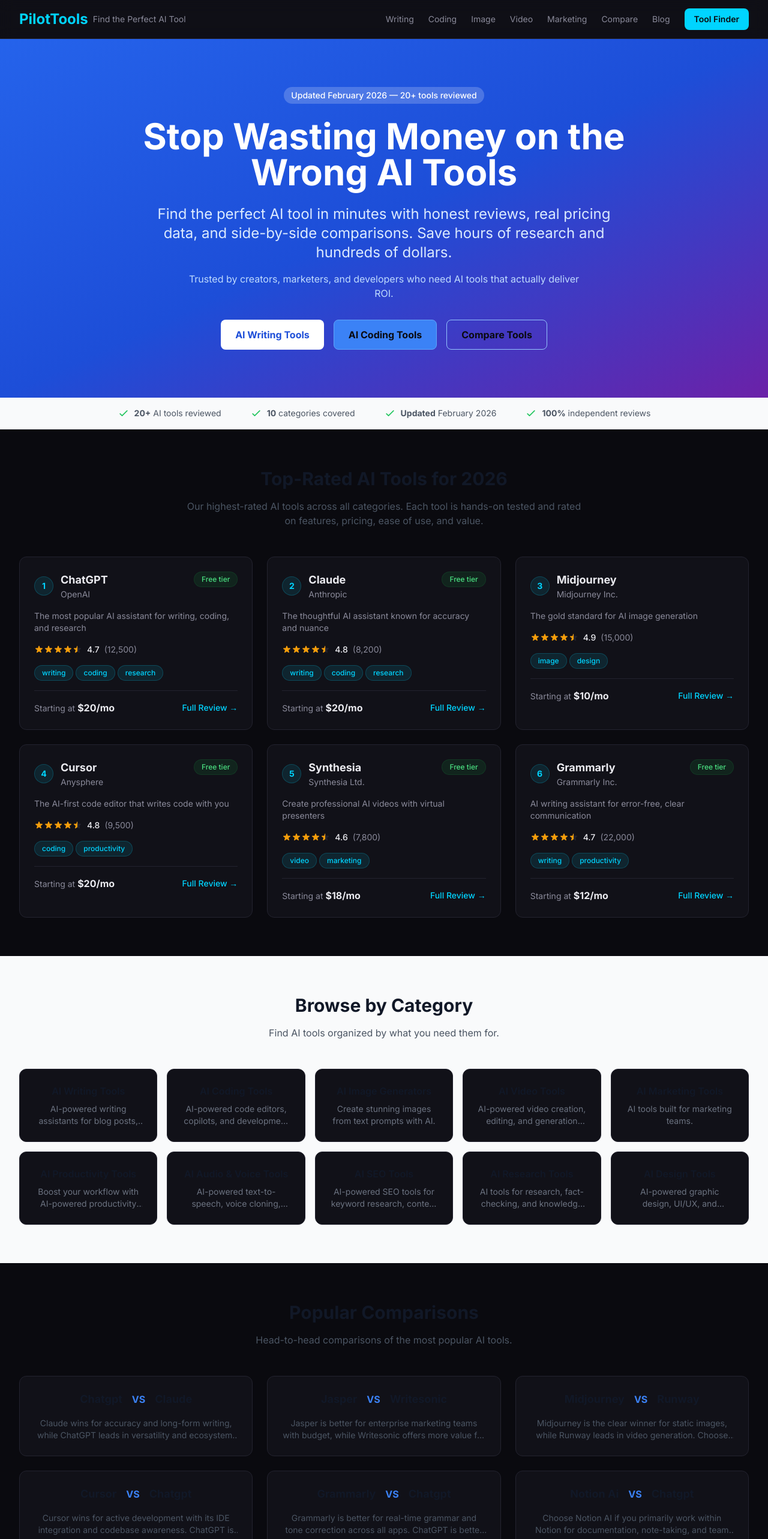
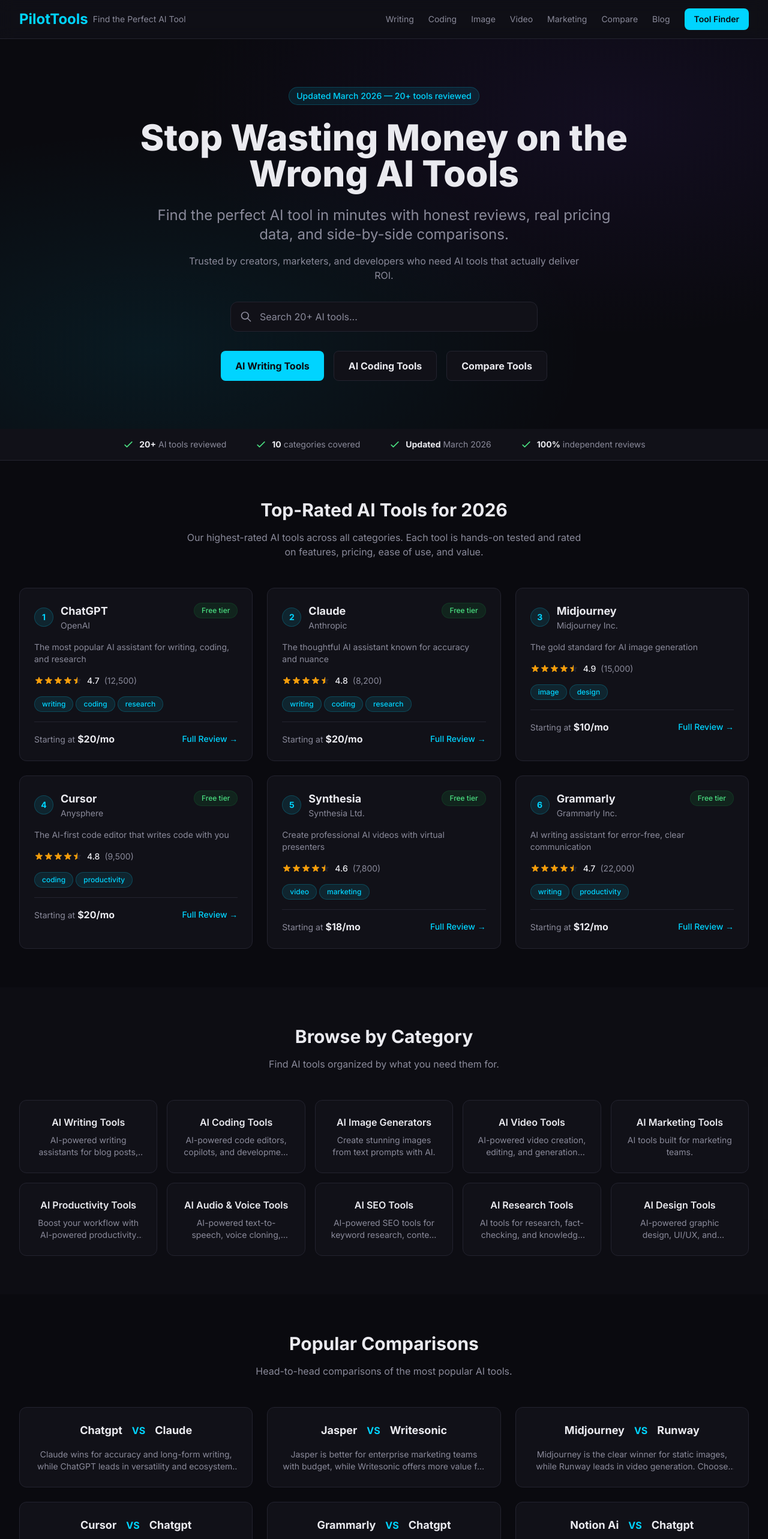
Before and after one commit to talhahbilal1-arch/social-media-empire, a Next.js app in the folder ai-tools-hub/: page / in a window 1280 px wide. Shown: the top 2566 px of the page at 60% size. Built offline with nearby package versions, Linux system fonts and the light colour scheme.

Commit message:
wip: ai-tools-hub/pages/index.js  08:44:02

```diff
--- a/ai-tools-hub/pages/index.js
+++ b/ai-tools-hub/pages/index.js
@@ -1,37 +1,57 @@
 import Layout from '../components/Layout'
 import ToolCard from '../components/ToolCard'
 import NewsletterSignup from '../components/NewsletterSignup'
+import Search from '../components/Search'
+import AdSlot from '../components/AdSlot'
 import Link from 'next/link'
 import { getAllTools, getAllCategories, getAllComparisons, getFeaturedTools } from '../lib/tools'
 
-export default function Home({ featuredTools, categories, comparisons, totalTools }) {
+export default function Home({ featuredTools, categories, comparisons, totalTools, allTools }) {
+  // WebSite schema - safe: hardcoded static values only
+  const websiteSchema = JSON.stringify({
+    "@context": "https://schema.org",
+    "@type": "WebSite",
+    "name": "PilotTools",
+    "description": "Find the perfect AI tool with honest reviews and comparisons",
+    "url": "https://pilottools.ai",
+    "potentialAction": {
+      "@type": "SearchAction",
+      "target": "https://pilottools.ai/?q={search_term_string}",
+      "query-input": "required name=search_term_string"
+    }
+  })
+
   return (
-    <Layout
-      canonical="https://pilottools.ai/"
-    >
+    <Layout canonical="https://pilottools.ai/">
       {/* Hero */}
-      <section className="bg-gradient-to-br from-primary-600 via-primary-700 to-purple-800 text-white">
-        <div className="max-w-7xl mx-auto px-4 sm:px-6 lg:px-8 py-20 text-center">
-          <span className="inline-flex items-center px-3 py-1 rounded-full text-sm font-medium bg-white/20 text-white mb-6">
-            Updated February 2026 &mdash; {totalTools}+ tools reviewed
+      <section className="relative overflow-hidden bg-gradient-mesh">
+        <div className="max-w-7xl mx-auto px-4 sm:px-6 lg:px-8 py-20 text-center relative z-10">
+          <span className="inline-flex items-center px-3 py-1 rounded-full text-sm font-medium bg-accent/10 text-accent border border-accent/20 mb-6">
+            Updated March 2026 &mdash; {totalTools}+ tools reviewed
           </span>
-          <h1 className="text-4xl md:text-6xl font-bold mb-6">
+          <h1 className="text-4xl md:text-6xl font-extrabold text-dt mb-6 leading-tight">
             Stop Wasting Money on the<br className="hidden md:block" /> Wrong AI Tools
           </h1>
-          <p className="text-xl md:text-2xl text-primary-100 mb-4 max-w-3xl mx-auto">
-            Find the perfect AI tool in minutes with honest reviews, real pricing data, and side-by-side comparisons. Save hours of research and hundreds of dollars.
+          <p className="text-xl md:text-2xl text-dt-muted mb-4 max-w-3xl mx-auto">
+            Find the perfect AI tool in minutes with honest reviews, real pricing data, and side-by-side comparisons.
           </p>
-          <p className="text-primary-200 mb-8 max-w-2xl mx-auto">
+          <p className="text-dt-muted mb-8 max-w-2xl mx-auto">
             Trusted by creators, marketers, and developers who need AI tools that actually deliver ROI.
           </p>
+
+          {/* Search */}
+          <div className="max-w-lg mx-auto mb-8">
+            <Search tools={allTools} placeholder="Search 20+ AI tools..." />
+          </div>
+
           <div className="flex flex-wrap justify-center gap-4">
-            <Link href="/category/writing/" className="btn-primary bg-white text-primary-700 hover:bg-primary-50 font-bold">
+            <Link href="/category/writing/" className="btn-primary font-bold">
               AI Writing Tools
             </Link>
-            <Link href="/category/coding/" className="btn-primary bg-primary-500 hover:bg-primary-400 border border-primary-400 font-bold">
+            <Link href="/category/coding/" className="btn-secondary font-bold">
               AI Coding Tools
             </Link>
-            <Link href="/compare/" className="btn-primary bg-transparent hover:bg-primary-700 border border-primary-300 font-bold">
+            <Link href="/compare/" className="btn-secondary font-bold">
               Compare Tools
             </Link>
           </div>
@@ -39,42 +59,33 @@
       </section>
 
       {/* Social Proof Bar */}
-      <section className="bg-gray-50 border-b border-gray-200">
+      <section className="bg-dark-surface border-b border-dark-border">
         <div className="max-w-7xl mx-auto px-4 sm:px-6 lg:px-8 py-4">
-          <div className="flex flex-wrap justify-center items-center gap-6 md:gap-12 text-sm text-gray-600">
-            <div className="flex items-center space-x-2">
-              <svg className="w-5 h-5 text-green-500" fill="none" stroke="currentColor" viewBox="0 0 24 24">
-                <path strokeLinecap="round" strokeLinejoin="round" strokeWidth={2} d="M5 13l4 4L19 7" />
-              </svg>
-              <span><strong>{totalTools}+</strong> AI tools reviewed</span>
-            </div>
-            <div className="flex items-center space-x-2">
-              <svg className="w-5 h-5 text-green-500" fill="none" stroke="currentColor" viewBox="0 0 24 24">
-                <path strokeLinecap="round" strokeLinejoin="round" strokeWidth={2} d="M5 13l4 4L19 7" />
-              </svg>
-              <span><strong>10</strong> categories covered</span>
-            </div>
-            <div className="flex items-center space-x-2">
-              <svg className="w-5 h-5 text-green-500" fill="none" stroke="currentColor" viewBox="0 0 24 24">
-                <path strokeLinecap="round" strokeLinejoin="round" strokeWidth={2} d="M5 13l4 4L19 7" />
-              </svg>
-              <span><strong>Updated</strong> February 2026</span>
-            </div>
-            <div className="flex items-center space-x-2">
-              <svg className="w-5 h-5 text-green-500" fill="none" stroke="currentColor" viewBox="0 0 24 24">
-                <path strokeLinecap="round" strokeLinejoin="round" strokeWidth={2} d="M5 13l4 4L19 7" />
-              </svg>
-              <span><strong>100%</strong> independent reviews</span>
-            </div>
+          <div className="flex flex-wrap justify-center items-center gap-6 md:gap-12 text-sm text-dt-muted">
+            {[
+              { stat: `${totalTools}+`, label: 'AI tools reviewed' },
+              { stat: '10', label: 'categories covered' },
+              { stat: 'Updated', label: 'March 2026' },
+              { stat: '100%', label: 'independent reviews' },
+            ].map(item => (
+              <div key={item.label} className="flex items-center space-x-2">
+                <svg className="w-5 h-5 text-green-400" fill="none" stroke="currentColor" viewBox="0 0 24 24">
+                  <path strokeLinecap="round" strokeLinejoin="round" strokeWidth={2} d="M5 13l4 4L19 7" />
+                </svg>
+                <span><strong className="text-dt">{item.stat}</strong> {item.label}</span>
+              </div>
+            ))}
           </div>
         </div>
       </section>
 
+      <AdSlot position="header" />
+
       {/* Featured Tools */}
       <section className="max-w-7xl mx-auto px-4 sm:px-6 lg:px-8 py-16">
         <div className="text-center mb-12">
-          <h2 className="text-3xl font-bold text-gray-900 mb-4">Top-Rated AI Tools for 2026</h2>
-          <p className="text-gray-600 max-w-2xl mx-auto">
+          <h2 className="text-3xl font-bold text-dt mb-4">Top-Rated AI Tools for 2026</h2>
+          <p className="text-dt-muted max-w-2xl mx-auto">
             Our highest-rated AI tools across all categories. Each tool is hands-on tested and rated on features, pricing, ease of use, and value.
           </p>
         </div>
@@ -85,22 +96,24 @@
         </div>
       </section>
 
+      <AdSlot position="mid-content" />
+
       {/* Categories */}
-      <section className="bg-gray-50 py-16">
+      <section className="bg-dark-surface/50 py-16">
         <div className="max-w-7xl mx-auto px-4 sm:px-6 lg:px-8">
           <div className="text-center mb-12">
-            <h2 className="text-3xl font-bold text-gray-900 mb-4">Browse by Category</h2>
-            <p className="text-gray-600">Find AI tools organized by what you need them for.</p>
+            <h2 className="text-3xl font-bold text-dt mb-4">Browse by Category</h2>
+            <p className="text-dt-muted">Find AI tools organized by what you need them for.</p>
           </div>
           <div className="grid sm:grid-cols-2 lg:grid-cols-3 xl:grid-cols-5 gap-4">
             {categories.map(cat => (
               <Link
                 key={cat.slug}
                 href={`/category/${cat.slug}/`}
-                className="card text-center hover:border-primary-300"
+                className="card text-center hover:border-accent/30"
               >
-                <h3 className="font-semibold text-gray-900 mb-2">{cat.name}</h3>
-                <p className="text-sm text-gray-500 line-clamp-2">{cat.description.split('.')[0]}.</p>
+                <h3 className="font-semibold text-dt mb-2">{cat.name}</h3>
+                <p className="text-sm text-dt-muted line-clamp-2">{cat.description.split('.')[0]}.</p>
               </Link>
             ))}
           </div>
@@ -110,22 +123,22 @@
       {/* Comparisons */}
       <section className="max-w-7xl mx-auto px-4 sm:px-6 lg:px-8 py-16">
         <div className="text-center mb-12">
-          <h2 className="text-3xl font-bold text-gray-900 mb-4">Popular Comparisons</h2>
-          <p className="text-gray-600">Head-to-head comparisons of the most popular AI tools.</p>
+          <h2 className="text-3xl font-bold text-dt mb-4">Popular Comparisons</h2>
+          <p className="text-dt-muted">Head-to-head comparisons of the most popular AI tools.</p>
         </div>
         <div className="grid md:grid-cols-2 lg:grid-cols-3 gap-6">
           {comparisons.map(comp => (
             <Link
               key={comp.slug}
               href={`/compare/${comp.slug}/`}
-              className="card hover:border-primary-300"
+              className="card hover:border-accent/30"
             >
               <div className="flex items-center justify-center space-x-4 mb-4">
-                <span className="font-bold text-lg text-gray-900">{comp.tools[0].replace(/-/g, ' ').replace(/\b\w/g, l => l.toUpperCase())}</span>
-                <span className="text-primary-500 font-bold">VS</span>
-                <span className="font-bold text-lg text-gray-900">{comp.tools[1].replace(/-/g, ' ').replace(/\b\w/g, l => l.toUpperCase())}</span>
+                <span className="font-bold text-lg text-dt">{comp.tools[0].replace(/-/g, ' ').replace(/\b\w/g, l => l.toUpperCase())}</span>
+                <span className="text-accent font-bold">VS</span>
+                <span className="font-bold text-lg text-dt">{comp.tools[1].replace(/-/g, ' ').replace(/\b\w/g, l => l.toUpperCase())}</span>
               </div>
-              <p className="text-sm text-gray-600 text-center line-clamp-2">{comp.verdict}</p>
+              <p className="text-sm text-dt-muted text-center line-clamp-2">{comp.verdict}</p>
             </Link>
           ))}
         </div>
@@ -142,7 +155,7 @@
       </section>
 
       {/* SEO Content Block */}
-      <section className="bg-gray-50 py-16">
+      <section className="bg-dark-surface/50 py-16">
         <div className="max-w-4xl mx-auto px-4 sm:px-6 lg:px-8 prose prose-lg">
           <h2>Why Use PilotTools to Find AI Tools?</h2>
           <p>
@@ -163,24 +176,15 @@
             Whether you need an AI writing assistant for blog posts, an AI code editor for development,
             an image generator for marketing visuals, or a video tool for content creation,
             our curated directory and detailed comparisons will help you find the perfect match
-            for your workflow and budget.
+            for your workflow and budget. Try our <Link href="/quiz/">Tool Finder Quiz</Link> to get personalized recommendations.
           </p>
         </div>
       </section>
 
-      {/* JSON-LD Structured Data */}
-      <script
-        type="application/ld+json"
-        dangerouslySetInnerHTML={{
-          __html: JSON.stringify({
-            "@context": "https://schema.org",
-            "@type": "WebSite",
-            "name": "PilotTools",
-            "description": "Find the perfect AI tool with honest reviews and comparisons",
-            "url": "https://pilottools.ai"
-          })
-        }}
-      />
+      <AdSlot position="footer" />
+
+      {/* WebSite schema JSON-LD - safe: hardcoded static values */}
+      <script type="application/ld+json" dangerouslySetInnerHTML={{ __html: websiteSchema }} />
     </Layout>
   )
 }
@@ -192,6 +196,7 @@
       categories: getAllCategories(),
       comparisons: getAllComparisons(),
       totalTools: getAllTools().length,
+      allTools: getAllTools().map(t => ({ slug: t.slug, name: t.name, category: t.category, tagline: t.tagline, rating: t.rating, best_for: t.best_for })),
     },
   }
 }
```
